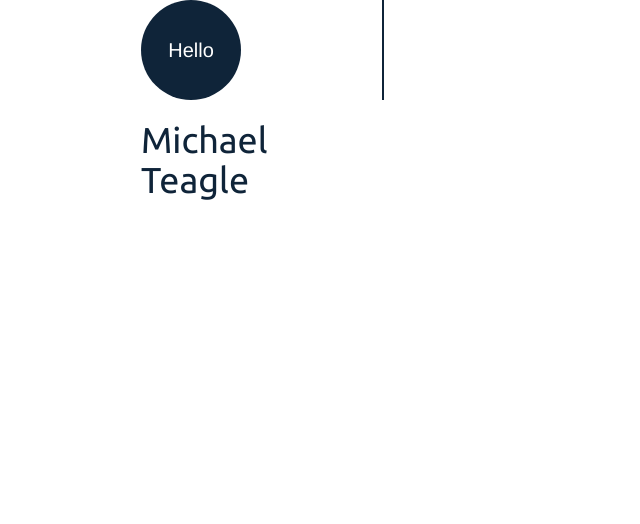
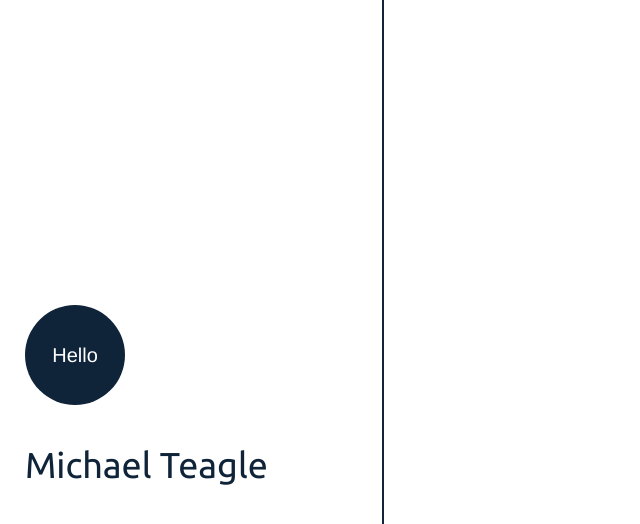
Before and after one commit to mkteagle/resume, a plain HTML site: page index.html in a window 1280 px wide. Shown: the top 524 px of the page, without its empty margins (0-640 px from the left). Drawn offline with Linux system fonts and the light colour scheme.

Commit message:
loads of changes to styling.

```diff
--- a/css/style.css
+++ b/css/style.css
@@ -1,3 +1,10 @@
+html, body {
+    height: 100%;
+}
+.wrapper {
+    height: 100%;
+    width: 100%;
+}
 h1 {
     font-family: 'Ubuntu', sans-serif;
     color: #0F2439;
@@ -26,11 +33,25 @@ h1 {
     justify-content: center;
     align-items: center;
     width: 30%;
-    height: 100%;
+    min-height: 100%;
     border-right: 2px solid #0F2439;
 }
-.contents {
+#sideNav {
     display: flex;
-    align-self: center;
-    justify-content: center;
+    /*justify-self: center;*/
+    /*align-self: center;*/
+    width: 100%;
+    height: 100%;
+    margin-left: 40px;
 }
+h45 {
+    font-family: 'Pacifico', cursive;
+    font-size: 3em;
+}
+#main {
+    min-height: 100%;
+    margin-left: 30%;
+}
+.clearFix {
+    clear: both;
+}
--- a/index.html
+++ b/index.html
@@ -5,18 +5,20 @@
     <title>Mike's Resume</title>
     <link rel="stylesheet" type="text/css" href="css/bootstrap.min.css">
     <link rel="stylesheet" type="text/css" href="css/style.css">
-    <link href='https://fonts.googleapis.com/css?family=Righteous|Ubuntu' rel='stylesheet' type='text/css'>
+    <link href='https://fonts.googleapis.com/css?family=Righteous|Ubuntu|Pacifico|' rel='stylesheet' type='text/css'>
+    <!--<link href='https://fonts.googleapis.com/css?family=Pacifico' rel='stylesheet' type='text/css'>-->
 
 </head>
 <body>
-<div class="container"></div>
-<div id="sidebar">
-    <div class="contents">
-        <div class="menu">Hello</a>
-        <h1>Michael Teagle</h1>
+<div class="wrapper">
+    <div id="sidebar">
+        <div id="sideNav">
+            <div class="row">
+                <div class="menu">Hello</a></div> <br/>
+                <h1>Michael Teagle</h1>
+            </div>
+        </div>
     </div>
-</div>
-<div id="main">
 </div>
 <script src="js/script.js"></script>
 </body>
```
